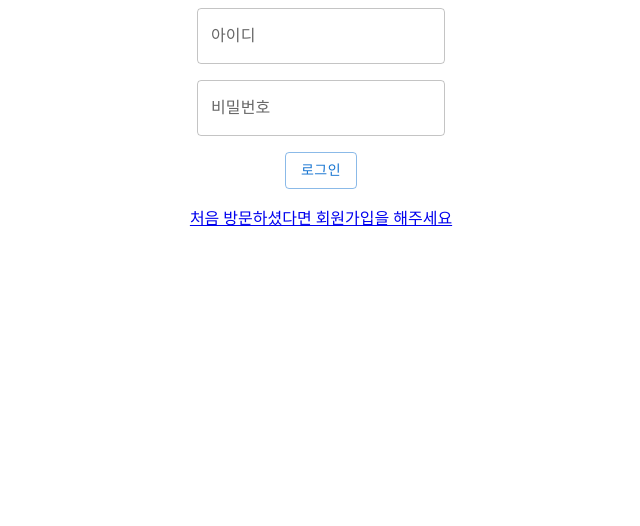
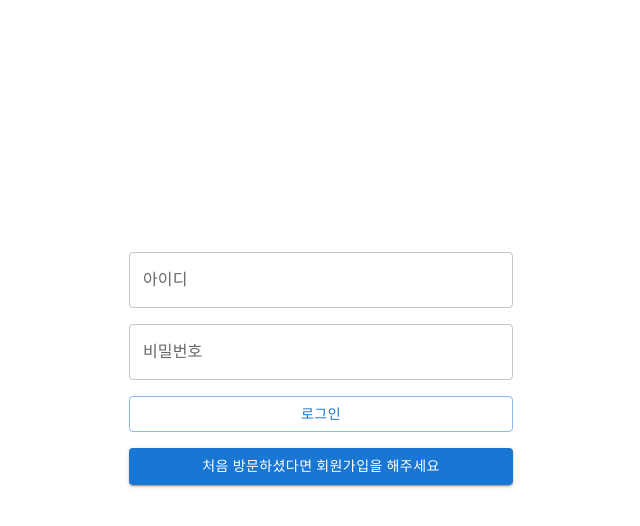
Before and after one commit to Adel-es/mogakko_bot_front, a React (Create React App) app: page /signin in a window 1280 px wide. Shown: the top 526 px of the page, without its empty margins (319-959 px from the left). Built offline with nearby package versions, Linux system fonts and the light colour scheme.

Commit message:
fix: 로그인 창 mui 컴포넌트 재정렬
- 페이지 중앙으로 정렬

issue: #16

```diff
--- a/src/pages/SignIn.tsx
+++ b/src/pages/SignIn.tsx
@@ -1,4 +1,4 @@
-import { Button, Grid, TextField } from "@mui/material";
+import { Box, Button, Grid, TextField } from "@mui/material";
 import { useState, useEffect, useContext } from "react";
 import { Link, useNavigate } from "react-router-dom";
 import { Context } from "..";
@@ -33,12 +33,18 @@ function SignIn() {
 		}
 	}, [signIn]);
 	return (
+		<Box
+			display="flex"
+			justifyContent="center" // 가로 정렬
+			minHeight="90vh"
+			maxHeight="100vh"
+		>
 			<Grid
 				container
-			alignItems="center"
+				spacing={2}
+				direction="column"
 				justifyContent={"center"}
-			direction="column"
-			spacing={2}
+				maxWidth="400px"
 			>
 				<Grid item>
 					<TextField
@@ -46,6 +52,7 @@ function SignIn() {
 						variant="outlined"
 						value={discordID}
 						onChange={onChangeID}
+						fullWidth
 					></TextField>
 				</Grid>
 				<Grid item>
@@ -55,17 +62,21 @@ function SignIn() {
 						type="password"
 						value={password}
 						onChange={onChangePassword}
+						fullWidth
 					></TextField>
 				</Grid>
 				<Grid item>
-				<Button variant="outlined" onClick={onClickSignIn}>
+					<Button variant="outlined" onClick={onClickSignIn} fullWidth>
 						로그인
 					</Button>
 				</Grid>
 				<Grid item>
-				<Link to="/signup">처음 방문하셨다면 회원가입을 해주세요</Link>
+					<Button component={Link} to="/signup" variant="contained" fullWidth>
+						처음 방문하셨다면 회원가입을 해주세요
+					</Button>
 				</Grid>
 			</Grid>
+		</Box>
 	);
 }
 export default SignIn;
```
Lines whose indentation alone changed are shown as unchanged.
